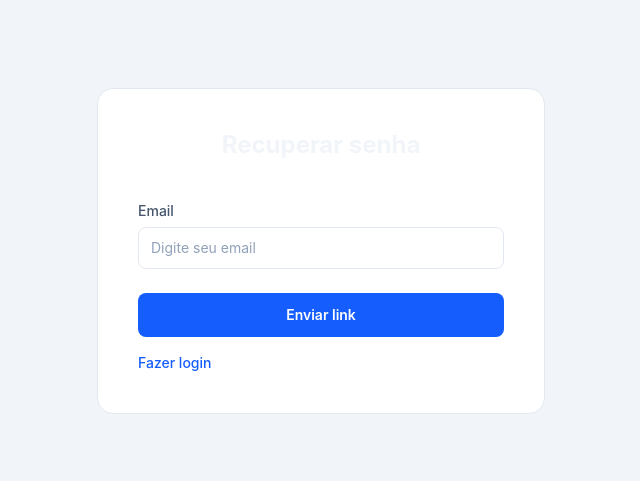
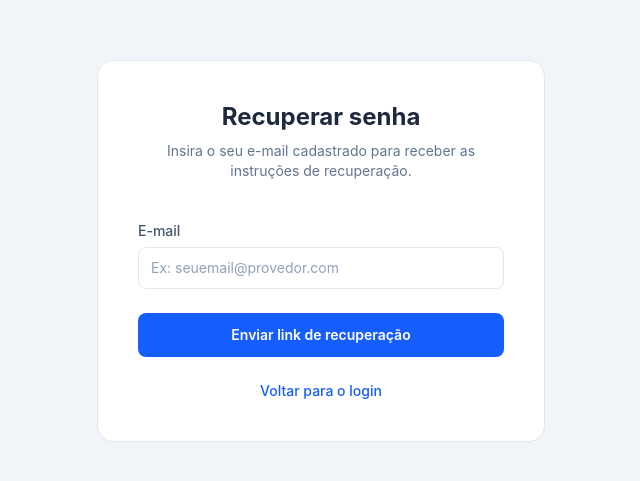
Before and after one commit to vicenteprf/ControleDeTarefas, a React (Vite) app in the folder frontend/: page /recuperacao-senha in a window 1280 px wide. Shown: the part 149-630 px from the top of the page, without its empty margins (319-959 px from the left). Built offline with nearby package versions, Linux system fonts and the light colour scheme; no server answers.

Commit message:
feat(frontend): cria página e rota de recuperação de senha

```diff
--- a/frontend/src/App.tsx
+++ b/frontend/src/App.tsx
@@ -2,7 +2,7 @@ import { BrowserRouter, Routes, Route } from "react-router-dom";
 
 import LoginPage from "./pages/login.tsx";
 import CadastroPage from "./pages/cadastro.tsx";
-import TasksPage from "./pages/TasksPage.tsx";
+import TasksPage from "./pages/tasksPage.tsx";
 import RecuperacaoSenhaPage from "./pages/recuperacaoSenha.tsx";
 import RedefinicaoSenhaPage from "./pages/redefinirSenha.tsx";
 
@@ -15,7 +15,7 @@ function App() {
         <Route path="/" element={<LoginPage />} />
         <Route path="/cadastro" element={<CadastroPage />} />
         <Route path="/recuperacao-senha" element={<RecuperacaoSenhaPage />} />
-        <Route path="/redefinicao-senha" element={<RedefinicaoSenhaPage />} />
+        <Route path="/redefinir-senha" element={<RedefinicaoSenhaPage />} />
         <Route
           path="/tasks"
           element={
--- a/frontend/src/pages/recuperacaoSenha.tsx
+++ b/frontend/src/pages/recuperacaoSenha.tsx
@@ -1,112 +1,131 @@
 import { useState } from "react";
-import { useNavigate, Link } from "react-router-dom";
+import { AxiosError } from "axios";
+import { Link } from "react-router-dom";
 import { api } from "../services/api.ts";
 
 export default function RecuperacaoSenhaPage() {
-  // Estado do formulário de login
-  const [dados, setDados] = useState({
-    email: "",
-  });
-
+  // Estado do formulário
+  const [dados, setDados] = useState({ email: "" });
   // Estado para mensagens de erro
   const [erro, setErro] = useState("");
+  // Estado para mensagens de sucesso
+  const [sucesso, setSucesso] = useState("");
+  // Controla o estado de carregamento da requisição
+  const [carregando, setCarregando] = useState(false);
 
-  const navigate = useNavigate();
-
-  // Atualiza os campos do formulário conforme o usuário digita
+  // Atualiza o campo do formulário conforme o usuário digita
   function handleOnChange(e: React.ChangeEvent<HTMLInputElement>) {
     const { name, value } = e.target;
-
     setDados({
       ...dados,
       [name]: value,
     });
   }
 
-  // Envia os dados para autenticação do usuário
-  async function handleAcessar(e: React.FormEvent) {
+  // Envia a solicitação de recuperação de senha
+  async function handleRecuperarSenha(e: React.FormEvent) {
     e.preventDefault();
+    setErro("");
+    setSucesso("");
 
-    // Validação simples de campos obrigatórios
+    // Verifica se o campo de e-mail foi preenchido
     if (!dados.email.trim()) {
-      setErro("Preencha o campos.");
+      setErro("Por favor, preencha o campo de e-mail.");
       return;
     }
 
     try {
-      // Requisição de login para o backend
-      const response = await api.post("/sessions", dados);
+      setCarregando(true);
 
-      // Extrai o token retornado pela API
-      const token = response.data.token;
+      // Solicita ao backend o envio do link de recuperação
+      await api.post("/password/forgot", { email: dados.email });
 
-      // Se existir token, salva no localStorage
-      if (token) {
-        localStorage.setItem("token", token);
+      // Evita informar se o e-mail está cadastrado no sistema
+      setSucesso(
+        "Se o e-mail estiver cadastrado, um link de redefinição será enviado para a sua caixa de entrada.",
+      );
+      setDados({ email: "" });
+    } catch (error) {
+      // Trata o caso em que o e-mail não está cadastrado
+      const err = error as AxiosError;
+
+      // Verifica o código de resposta da requisição
+      if (err.response && err.response.status === 404) {
+        setErro("Este e-mail não está cadastrado em nosso sistema.");
+      } else {
+        setErro(
+          "Ocorreu um erro ao processar a solicitação. Tente novamente mais tarde.",
+        );
       }
-
-      // Limpa o formulário após login
-      setDados({
-        email: "",
-      });
-
-      // Limpa mensagens de erro
-      setErro("");
-
-      // Redireciona para a página de tarefas
-      navigate("/tasks");
-    } catch {
-      // Exibe erro caso o login falhe
-      setErro("Erro ao realizar login.");
+      // Finaliza o estado de carregamento
+    } finally {
+      setCarregando(false);
     }
   }
 
   return (
     <main className="min-h-screen bg-slate-100 dark:bg-slate-900 flex flex-col justify-center items-center gap-4 p-4">
       <form
-        onSubmit={handleAcessar}
+        onSubmit={handleRecuperarSenha}
         className="w-full max-w-md bg-white dark:bg-slate-800 rounded-2xl border border-slate-200 dark:border-slate-700 p-8 sm:p-10"
       >
         <div className="flex flex-col items-center gap-2 mb-10">
-          <h1 className="text-2xl font-bold text-slate-100">Recuperar senha</h1>
+          <h1 className="text-2xl font-bold text-slate-800 dark:text-slate-100">
+            Recuperar senha
+          </h1>
+          <p className="text-sm text-slate-500 dark:text-slate-400 text-center">
+            Insira o seu e-mail cadastrado para receber as instruções de
+            recuperação.
+          </p>
         </div>
 
         <div className="flex flex-col gap-4">
-          {/* Campo: Email */}
+          {/* Campo: E-mail */}
           <div className="flex flex-col gap-1.5">
             <label
               htmlFor="email"
               className="text-sm font-medium text-slate-600 dark:text-slate-400"
             >
-              Email
+              E-mail
             </label>
             <input
               onChange={handleOnChange}
               value={dados.email}
               type="email"
               name="email"
-              placeholder="Digite seu email"
+              placeholder="Ex: seuemail@provedor.com"
               className="w-full rounded-lg border border-slate-200 dark:border-slate-600 bg-white dark:bg-slate-700 px-3 py-2.5 text-sm text-slate-800 dark:text-slate-100 placeholder:text-slate-400 focus:outline-none focus:ring-2 focus:ring-blue-500 transition"
             />
           </div>
 
-          {/* Botão de login */}
+          {/* Botão de envio */}
           <button
             type="submit"
-            className="w-full mt-2 py-3 rounded-lg bg-blue-600 hover:bg-blue-700 active:scale-[0.98] text-white text-sm font-semibold transition duration-200 cursor-pointer"
+            disabled={carregando}
+            className="w-full mt-2 py-3 rounded-lg bg-blue-600 hover:bg-blue-700 active:scale-[0.98] text-white text-sm font-semibold transition duration-200 cursor-pointer disabled:opacity-50 disabled:cursor-not-allowed flex justify-center items-center"
           >
-            Enviar link
+            {carregando ? "Enviando..." : "Enviar link de recuperação"}
           </button>
 
-          <div className="flex flex-row justify-between items-center gap-4">
-            <Link className="text-sm font-medium text-blue-600" to={"/"}>
-              Fazer login
+          <div className="flex flex-row justify-center items-center mt-2">
+            <Link
+              className="text-sm font-medium text-blue-600 hover:underline"
+              to={"/"}
+            >
+              Voltar para o login
             </Link>
           </div>
         </div>
 
-        {/* Mensagem de erro */}
-        {erro && <p className="mt-2 text-sm text-red-500">{erro}</p>}
+        {/* Mensagens de erro e sucesso */}
+        {erro && (
+          <p className="mt-4 p-3 text-sm text-red-600 text-center">{erro}</p>
+        )}
+        {sucesso && (
+          <div className="mt-4 p-3 rounded-lg bg-green-50 dark:bg-green-900/20 border border-green-200 dark:border-green-800 text-sm text-green-600 dark:text-green-400 font-medium">
+            {sucesso}
+          </div>
+        )}
       </form>
     </main>
   );
```
